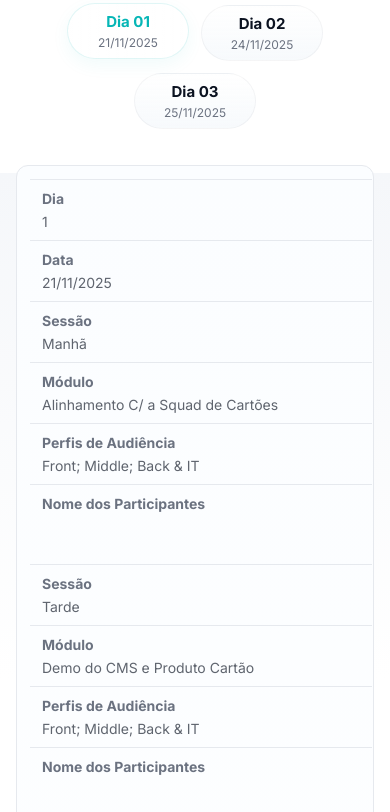
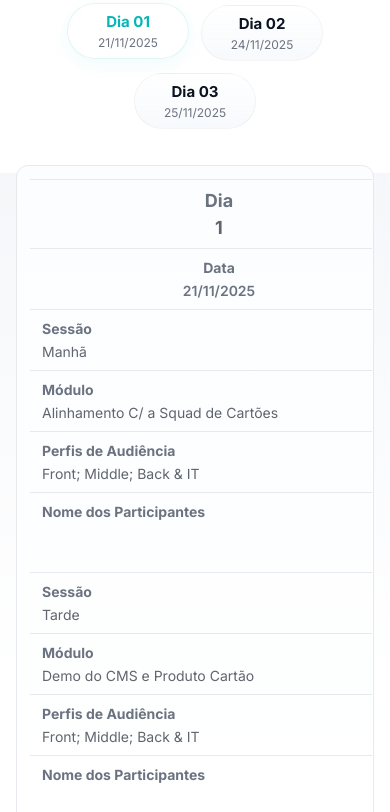
Before and after one commit to MarcioDev2000/cartao, a plain HTML site: page index.html in a window 390 px wide. Shown: the part 671-1483 px from the top of the page. Drawn offline with Linux system fonts and the light colour scheme.

Commit message:
atualização na responsividade

```diff
--- a/index.html
+++ b/index.html
@@ -194,6 +194,21 @@
     .agenda-table td{padding:8px 10px;border-top:none;border-right:none}
     .agenda-table td:before{content:attr(data-label);display:block;font-weight:700;color:var(--muted);margin-bottom:6px}
     body.theme-dark .agenda-table td:before{color:rgba(230,238,246,0.85)}
+    /* Center Dia and Data on mobile for better readability (matches provided image) */
+    .agenda-table td[data-label="Dia"],
+    .agenda-table td[data-label="Data"]{
+      text-align:center;
+    }
+    .agenda-table td[data-label="Dia"]:before,
+    .agenda-table td[data-label="Data"]:before{
+      text-align:center;display:block;width:100%;
+    }
+    .agenda-table td[data-label="Dia"]{
+      font-weight:700;font-size:18px;padding-top:6px;padding-bottom:6px;
+    }
+    .agenda-table td[data-label="Data"]{
+      font-weight:600;color:var(--muted);font-size:14px;padding-bottom:8px;
+    }
   }
   .schedule-header{display:grid;grid-template-columns:1.6fr 1fr 1fr 1.6fr;background:linear-gradient(180deg, rgba(255,255,255,0.98), rgba(250,250,250,0.98));padding:12px 18px;border-bottom:1px solid var(--border);font-weight:700;color:var(--muted);text-transform:uppercase;font-size:13px;position:sticky;top:0;z-index:2}
   .schedule-content{display:none;opacity:0;transition:opacity .35s ease}
@@ -208,11 +223,13 @@
   .session .oradores ul{margin:0;padding-left:18px}
   .session .oradores li{margin-bottom:6px}
   /* show active day */
-  #day1:checked ~ .schedule [data-day="1"],
-    #day2:checked ~ .schedule [data-day="2"],
-    #day3:checked ~ .schedule [data-day="3"]{
-      display:block;opacity:1;
-    }
+  /* show active day's tbody (one tbody per day) */
+  .agenda-table tbody[data-day]{display:none;opacity:0}
+  #day1:checked ~ .schedule tbody[data-day="1"],
+  #day2:checked ~ .schedule tbody[data-day="2"],
+  #day3:checked ~ .schedule tbody[data-day="3"]{
+    display:table-row-group;opacity:1;
+  }
   /* focus states for accessibility */
   a:focus,button:focus,label:focus{outline:none}
   .day-label:focus-visible, .nav-links a:focus-visible{outline:3px solid rgba(6,182,182,0.18);border-radius:10px}
@@ -313,7 +330,7 @@
               <th style="padding:10px 12px;">Nome dos Participantes</th>
             </tr>
           </thead>
-          <tbody>
+          <tbody data-day="1">
             <tr>
               <td data-label="Dia" rowspan="2" style="padding:10px 12px;border-top:1px solid var(--border);vertical-align:middle">1</td>
               <td data-label="Data" rowspan="2" style="padding:10px 12px;border-top:1px solid var(--border);vertical-align:middle">21/11/2025</td>
@@ -328,7 +345,8 @@
               <td data-label="Perfis de Audiência" style="padding:10px 12px;border-top:1px solid var(--border);">Front; Middle; Back &amp; IT</td>
               <td data-label="Nome dos Participantes" style="padding:10px 12px;border-top:1px solid var(--border);"></td>
             </tr>
-
+          </tbody>
+          <tbody data-day="2">
             <tr>
               <td data-label="Dia" rowspan="2" style="padding:10px 12px;border-top:1px solid var(--border);vertical-align:middle">2</td>
               <td data-label="Data" rowspan="2" style="padding:10px 12px;border-top:1px solid var(--border);vertical-align:middle">24/11/2025</td>
@@ -343,7 +361,8 @@
               <td data-label="Perfis de Audiência" style="padding:10px 12px;border-top:1px solid var(--border);">Front; Middle &amp; Back</td>
               <td data-label="Nome dos Participantes" style="padding:10px 12px;border-top:1px solid var(--border);"></td>
             </tr>
-
+          </tbody>
+          <tbody data-day="3">
             <tr>
               <td data-label="Dia" rowspan="2" style="padding:10px 12px;border-top:1px solid var(--border);vertical-align:middle">3</td>
               <td data-label="Data" rowspan="2" style="padding:10px 12px;border-top:1px solid var(--border);vertical-align:middle">25/11/2025</td>
@@ -445,7 +464,8 @@
     // Fallback JS reforçado: recalcula conteúdos dinamicamente, força checked via label click
     (function(){
       function getRadios(){ return Array.prototype.slice.call(document.querySelectorAll('input[name="day"]')); }
-      function getContents(){ return Array.prototype.slice.call(document.querySelectorAll('.schedule-content')); }
+      // now our contents are table tbodies with data-day attributes
+      function getContents(){ return Array.prototype.slice.call(document.querySelectorAll('.agenda-table tbody[data-day]')); }
       function showSelected(){
         var checked = document.querySelector('input[name="day"]:checked');
         var day = checked ? checked.id.replace('day','').trim() : null;
@@ -453,10 +473,10 @@
         try{ console.debug('[agenda] showSelected - radios:', getRadios().length, 'contents:', contents.length, 'checked:', checked ? checked.id : 'none', 'day=', day); }catch(e){}
         contents.forEach(function(el){
           var elDay = el.getAttribute('data-day');
-          // comparar como números para evitar diferenças de string
           var match = (day !== null) && (Number(elDay) === Number(day));
           if(match){
-            el.style.display = 'block';
+            // show tbody as table row group on desktop; on mobile CSS will stack rows
+            el.style.display = 'table-row-group';
             el.style.opacity = '1';
             el.setAttribute('aria-hidden','false');
           } else {
```
